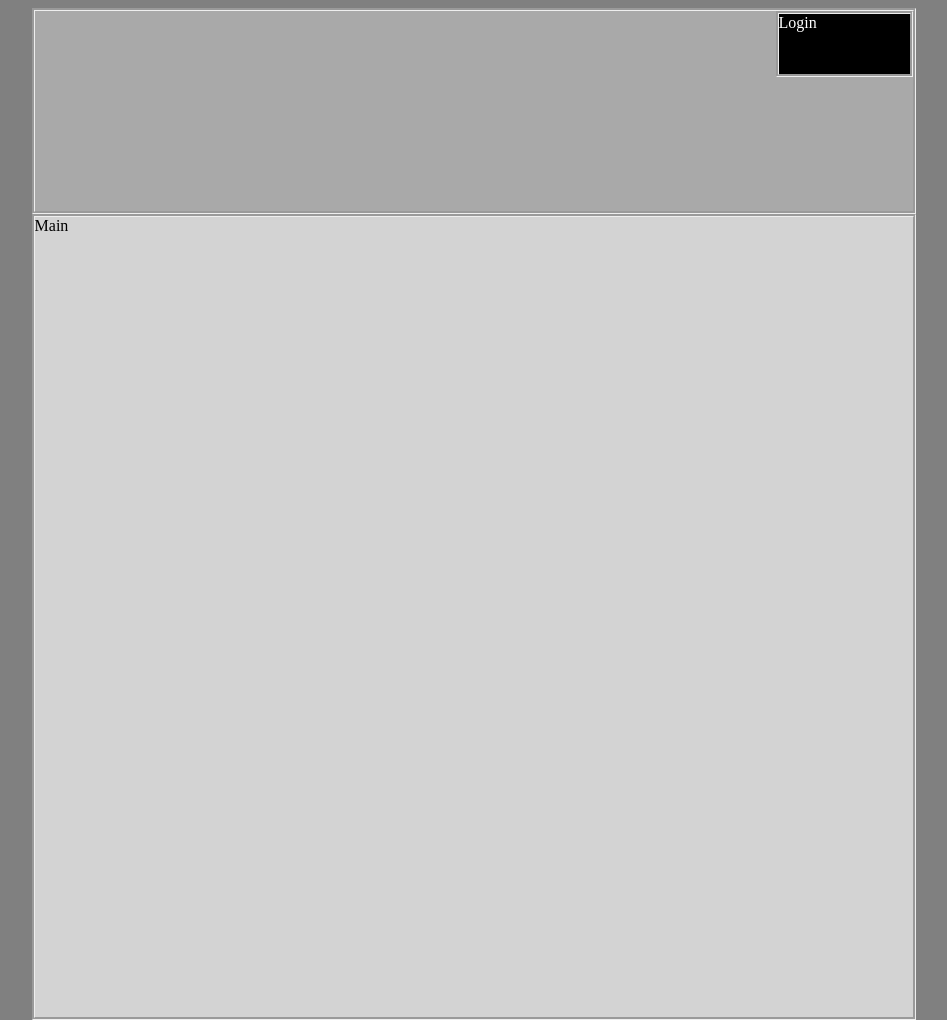
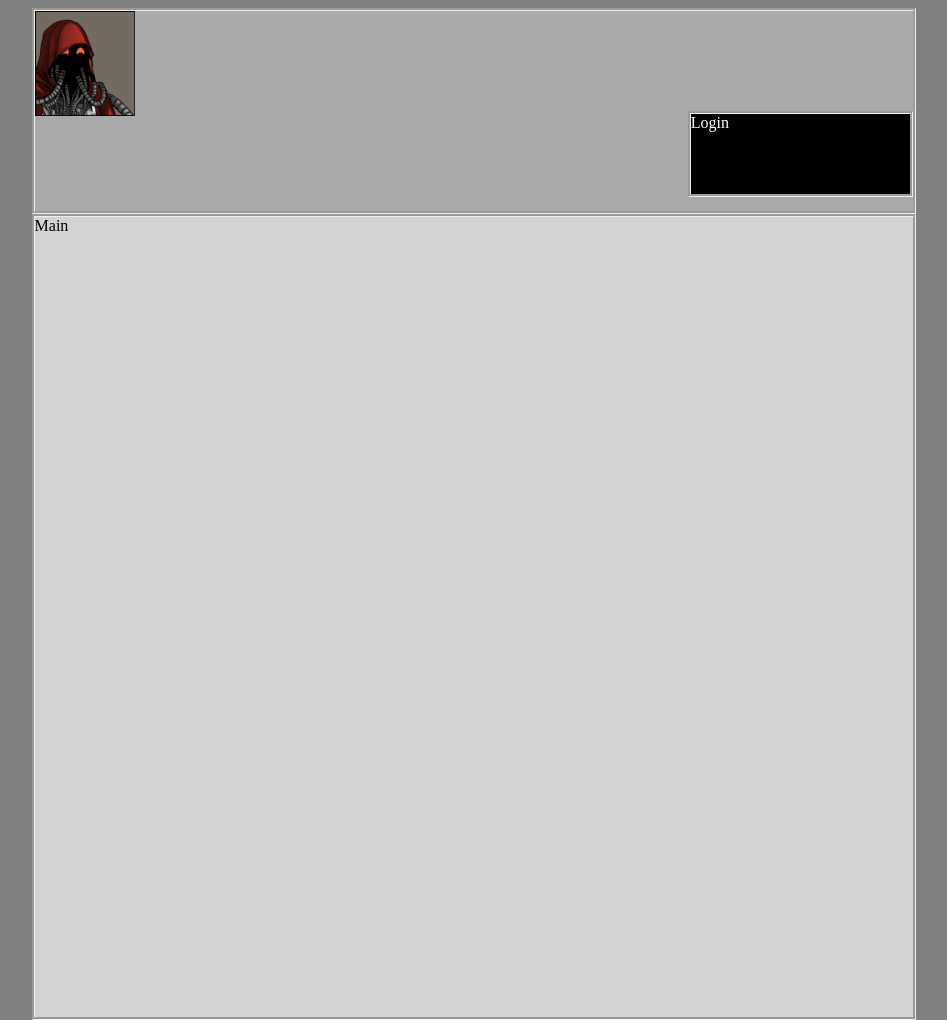
Before and after one commit to Zach-Whale/Campaign-Project, a plain HTML site: page index.html in a window 1280 px wide. Shown: the whole page, without its empty margins (166-1113 px from the left). Drawn offline with Linux system fonts and the light colour scheme.

Commit message:
Profile Picture Testing

```diff
--- a/css/styles.css
+++ b/css/styles.css
@@ -21,8 +21,22 @@ body, html
 	color:white;
 	background-color:black;
 	border-style:groove;
-	width:15%;
-	height:30%;
+	width:25%;
+	height:40%;
+}
+
+.profile
+{
+	position:relative;
+
+	width:10%;
+	height:50%;
+}
+
+.profile .profile-pic
+{
+	max-width:100px;
+	filter:none;
 }
 
 .main
--- a/index.html
+++ b/index.html
@@ -13,9 +13,13 @@
 	<div class="header">
 
 
+		<div class="profile">
+		<img src="images/Tech Priest.jpg" class="profile-pic">
+
+		</div>
 
 		<div class="login">
-			<!--<img src="images/Necromancer.png" id="profile-pic">-->
+
 			Login
 		</div>
 
```
Also changed, not shown: images/Tech Priest.jpg (added), images/chibi_grey_knight_by_skeenoman.jpg (added), images/shield.png (added), images/sword.png (added), images/treads.jpg (added).
